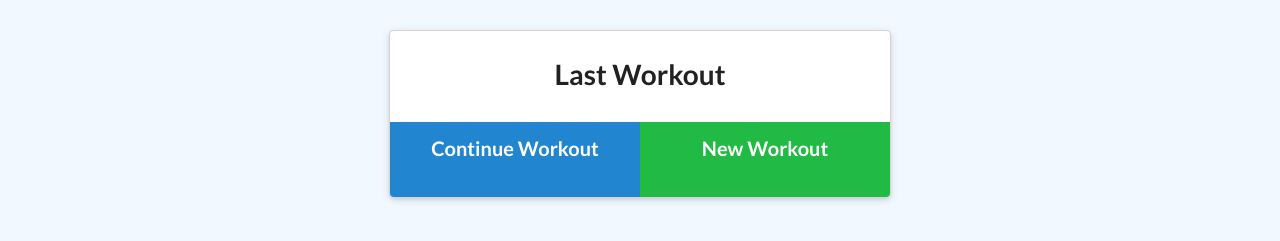
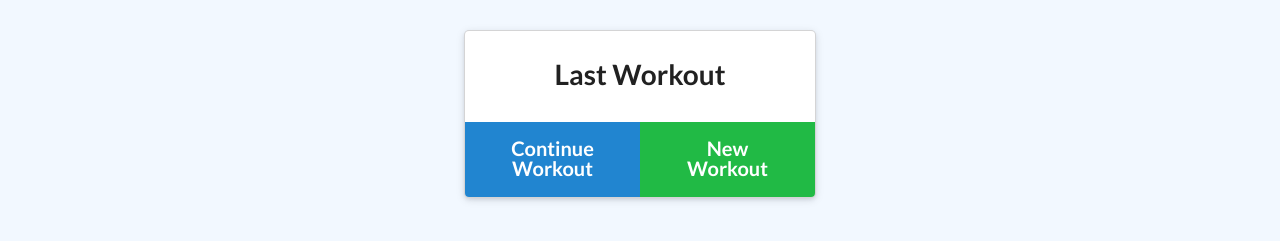
Before and after one commit to elsabalk/WorkoutTracker, a website: page public/index.html in a window 1280 px wide. Shown: the part 217-458 px from the top of the page. Drawn offline with nearby package versions, Linux system fonts and the light colour scheme; no server answers.

Commit message:
Refactor style.css

```diff
--- a/public/style.css
+++ b/public/style.css
@@ -375,9 +375,9 @@ form > button {
   margin-bottom: 5px;
 }
 
-/* .workout .card {
+.workout .card {
   width: 350px;
-} */
+}
 
 .prev-workout button {
   margin: 10px;
```
